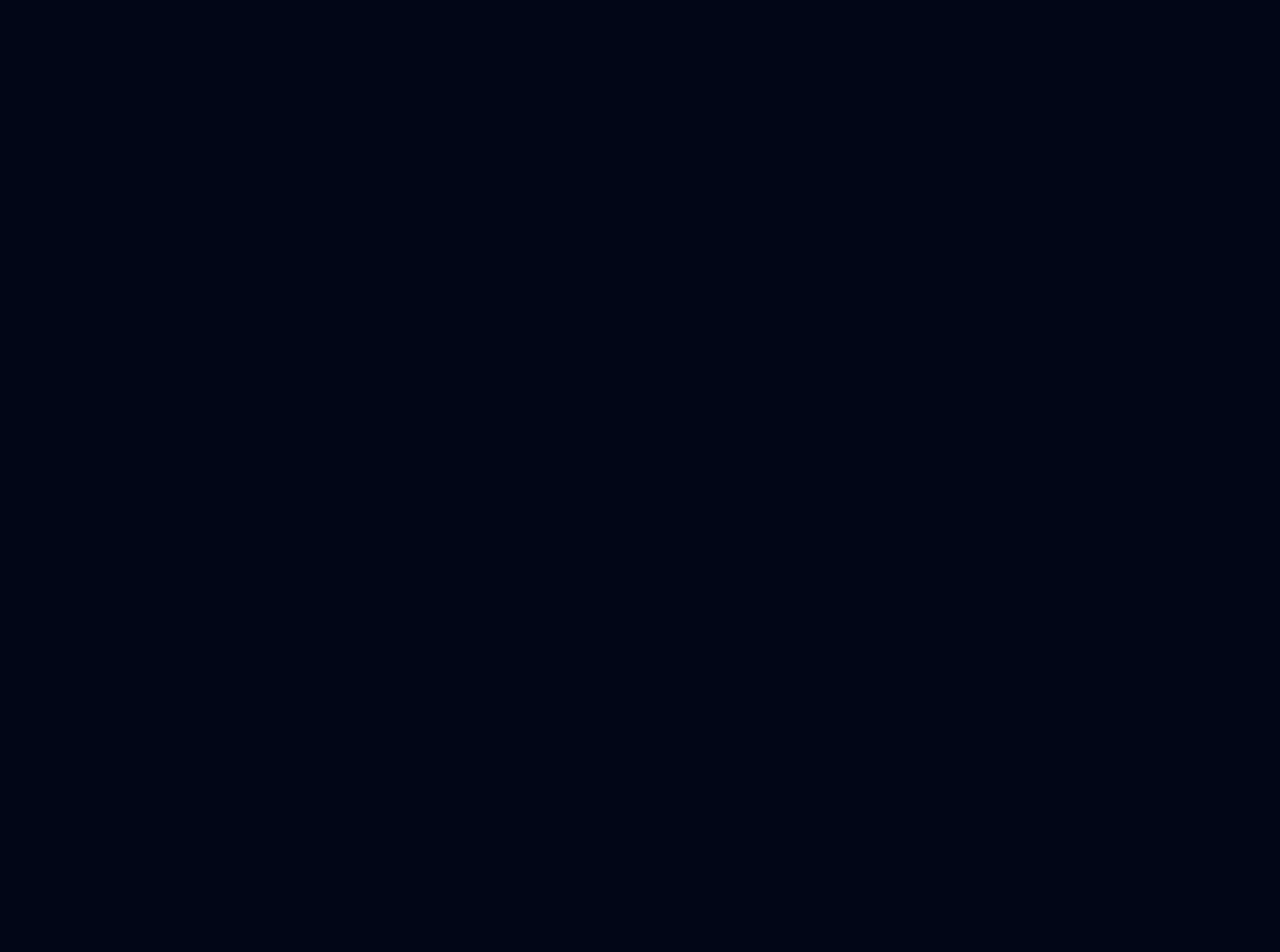
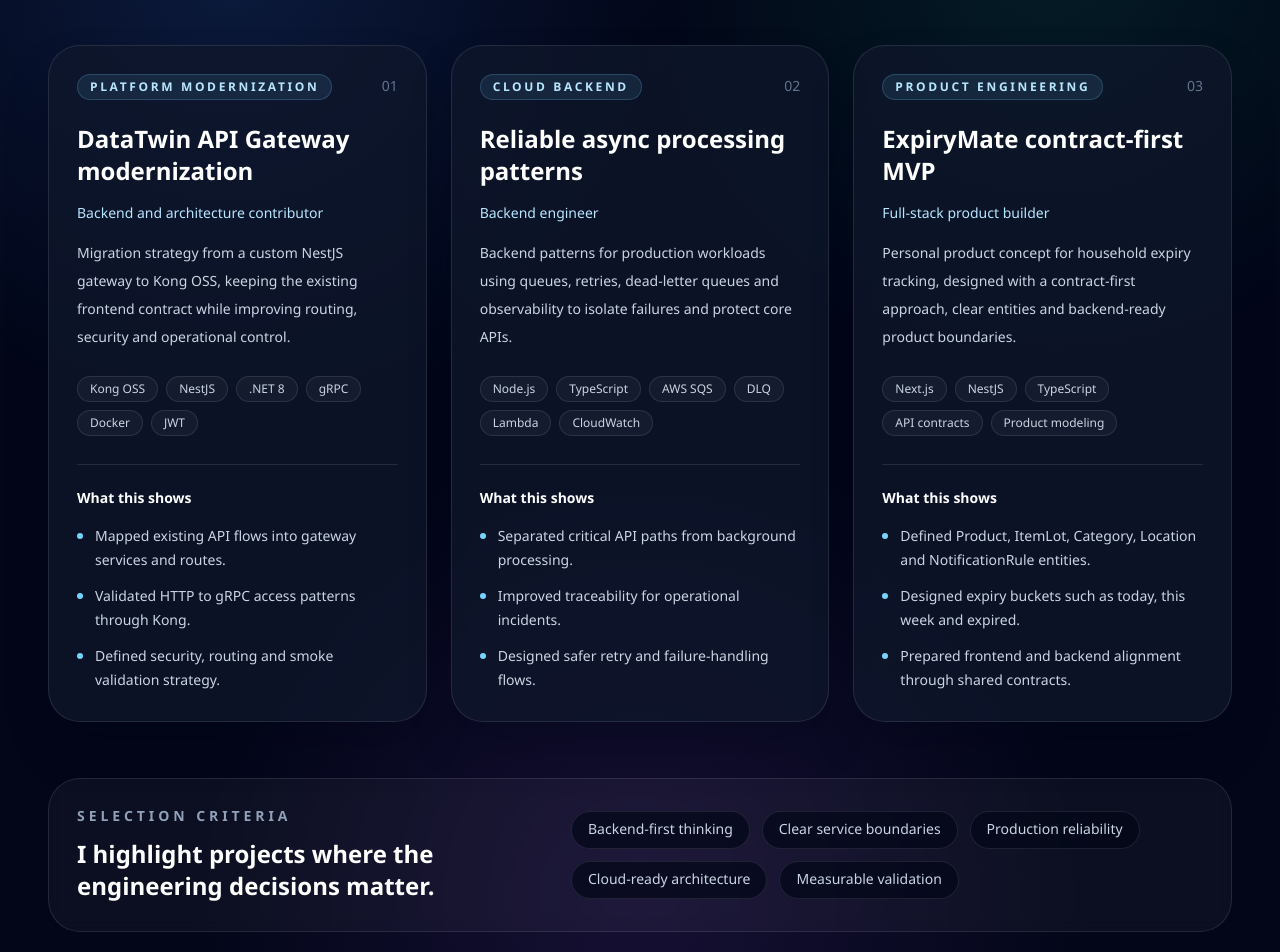
Before and after one commit to giordanap/portfolio, a Next.js app: page / in a window 1280 px wide. Shown: the part 9060-10012 px from the top of the page. Before the commit the page ends 9006 px from the top, so only its background shows below. Built offline with nearby package versions, Linux system fonts and the light colour scheme.

Commit message:
feat: add featured projects section

```diff
--- a/src/app/page.tsx
+++ b/src/app/page.tsx
@@ -7,6 +7,7 @@ import { ExpertiseSection } from "@/components/sections/expertise-section";
 import { HeroSection } from "@/components/sections/hero-section";
 import { CloudMediaSupportSection } from "@/components/sections/cloud-media-support-section";
 import { ProductionExperienceSection } from "@/components/sections/production-experience-section";
+import { FeaturedProjectsSection } from "@/components/sections/featured-projects-section";
 
 const previewSections = [
   {
@@ -67,6 +68,7 @@ export default function Home() {
         ))}
             <CloudMediaSupportSection />
       <ProductionExperienceSection />
+      <FeaturedProjectsSection />
     </main>
 
       <Footer />
--- /dev/null
+++ b/src/components/sections/featured-projects-section.tsx
@@ -0,0 +1,138 @@
+"use client";
+
+import { motion } from "framer-motion";
+
+import {
+  featuredProjects,
+  projectPrinciples,
+} from "@/data/featured-projects";
+
+export function FeaturedProjectsSection() {
+  return (
+    <section
+      id="projects"
+      className="relative overflow-hidden border-t border-white/10 bg-slate-950 px-6 py-24 text-white sm:px-8 lg:px-12"
+    >
+      <div className="absolute inset-0 bg-[radial-gradient(circle_at_18%_20%,rgba(59,130,246,0.16),transparent_30%),radial-gradient(circle_at_82%_18%,rgba(16,185,129,0.12),transparent_28%),radial-gradient(circle_at_50%_90%,rgba(168,85,247,0.12),transparent_34%)]" />
+
+      <div className="relative mx-auto flex max-w-7xl flex-col gap-14">
+        <motion.div
+          initial={{ opacity: 0, y: 24 }}
+          whileInView={{ opacity: 1, y: 0 }}
+          viewport={{ once: true, margin: "-120px" }}
+          transition={{ duration: 0.6, ease: "easeOut" }}
+          className="grid gap-8 lg:grid-cols-[0.9fr_1.1fr] lg:items-end"
+        >
+          <div>
+            <p className="mb-4 text-sm font-semibold uppercase tracking-[0.32em] text-sky-300">
+              Featured projects
+            </p>
+
+            <h2 className="text-3xl font-semibold tracking-tight text-white sm:text-4xl lg:text-5xl">
+              Projects that show backend judgment, not only UI.
+            </h2>
+          </div>
+
+          <p className="text-base leading-8 text-slate-300 sm:text-lg">
+            These projects represent how I think about software: API contracts,
+            distributed systems, cloud components, reliability, observability and
+            product delivery with clear technical boundaries.
+          </p>
+        </motion.div>
+
+        <div className="grid gap-6 lg:grid-cols-3">
+          {featuredProjects.map((project, index) => (
+            <motion.article
+              key={project.title}
+              initial={{ opacity: 0, y: 28 }}
+              whileInView={{ opacity: 1, y: 0 }}
+              viewport={{ once: true, margin: "-120px" }}
+              transition={{ duration: 0.55, delay: index * 0.08 }}
+              className="group flex min-h-full flex-col rounded-[2rem] border border-white/10 bg-slate-900/75 p-7 shadow-2xl shadow-slate-950/40 transition hover:-translate-y-1 hover:border-sky-300/40"
+            >
+              <div className="flex items-center justify-between gap-4">
+                <span className="rounded-full border border-sky-300/20 bg-sky-300/10 px-3 py-1 text-xs font-semibold uppercase tracking-[0.22em] text-sky-200">
+                  {project.label}
+                </span>
+
+                <span className="text-sm text-slate-500">0{index + 1}</span>
+              </div>
+
+              <h3 className="mt-6 text-2xl font-semibold text-white">
+                {project.title}
+              </h3>
+
+              <p className="mt-4 text-sm font-medium text-sky-200">
+                {project.role}
+              </p>
+
+              <p className="mt-4 text-sm leading-7 text-slate-300">
+                {project.description}
+              </p>
+
+              <div className="mt-6 flex flex-wrap gap-2">
+                {project.stack.map((item) => (
+                  <span
+                    key={item}
+                    className="rounded-full border border-white/10 bg-white/[0.04] px-3 py-1 text-xs font-medium text-slate-300"
+                  >
+                    {item}
+                  </span>
+                ))}
+              </div>
+
+              <div className="mt-7 border-t border-white/10 pt-6">
+                <p className="text-sm font-semibold text-white">
+                  What this shows
+                </p>
+
+                <ul className="mt-4 space-y-3">
+                  {project.outcomes.map((outcome) => (
+                    <li
+                      key={outcome}
+                      className="flex gap-3 text-sm leading-6 text-slate-300"
+                    >
+                      <span className="mt-2 h-1.5 w-1.5 shrink-0 rounded-full bg-sky-300" />
+                      {outcome}
+                    </li>
+                  ))}
+                </ul>
+              </div>
+            </motion.article>
+          ))}
+        </div>
+
+        <motion.div
+          initial={{ opacity: 0, y: 24 }}
+          whileInView={{ opacity: 1, y: 0 }}
+          viewport={{ once: true, margin: "-120px" }}
+          transition={{ duration: 0.6 }}
+          className="rounded-[2rem] border border-white/10 bg-white/[0.04] p-7 backdrop-blur"
+        >
+          <div className="flex flex-col gap-6 lg:flex-row lg:items-center lg:justify-between">
+            <div>
+              <p className="text-sm font-semibold uppercase tracking-[0.28em] text-slate-400">
+                Selection criteria
+              </p>
+
+              <h3 className="mt-3 text-2xl font-semibold text-white">
+                I highlight projects where the engineering decisions matter.
+              </h3>
+            </div>
+
+            <div className="flex flex-wrap gap-3">
+              {projectPrinciples.map((principle) => (
+                <span
+                  key={principle}
+                  className="rounded-full border border-white/10 bg-slate-950/70 px-4 py-2 text-sm font-medium text-slate-300"
+                >
+                  {principle}
+                </span>
+              ))}
+            </div>
+          </div>
+        </motion.div>
+      </div>
+    </section>
+  );
+}
--- /dev/null
+++ b/src/data/featured-projects.ts
@@ -0,0 +1,49 @@
+export const featuredProjects = [
+  {
+    label: "Platform modernization",
+    title: "DataTwin API Gateway modernization",
+    description:
+      "Migration strategy from a custom NestJS gateway to Kong OSS, keeping the existing frontend contract while improving routing, security and operational control.",
+    role: "Backend and architecture contributor",
+    stack: ["Kong OSS", "NestJS", ".NET 8", "gRPC", "Docker", "JWT"],
+    outcomes: [
+      "Mapped existing API flows into gateway services and routes.",
+      "Validated HTTP to gRPC access patterns through Kong.",
+      "Defined security, routing and smoke validation strategy.",
+    ],
+  },
+  {
+    label: "Cloud backend",
+    title: "Reliable async processing patterns",
+    description:
+      "Backend patterns for production workloads using queues, retries, dead-letter queues and observability to isolate failures and protect core APIs.",
+    role: "Backend engineer",
+    stack: ["Node.js", "TypeScript", "AWS SQS", "DLQ", "Lambda", "CloudWatch"],
+    outcomes: [
+      "Separated critical API paths from background processing.",
+      "Improved traceability for operational incidents.",
+      "Designed safer retry and failure-handling flows.",
+    ],
+  },
+  {
+    label: "Product engineering",
+    title: "ExpiryMate contract-first MVP",
+    description:
+      "Personal product concept for household expiry tracking, designed with a contract-first approach, clear entities and backend-ready product boundaries.",
+    role: "Full-stack product builder",
+    stack: ["Next.js", "NestJS", "TypeScript", "API contracts", "Product modeling"],
+    outcomes: [
+      "Defined Product, ItemLot, Category, Location and NotificationRule entities.",
+      "Designed expiry buckets such as today, this week and expired.",
+      "Prepared frontend and backend alignment through shared contracts.",
+    ],
+  },
+];
+
+export const projectPrinciples = [
+  "Backend-first thinking",
+  "Clear service boundaries",
+  "Production reliability",
+  "Cloud-ready architecture",
+  "Measurable validation",
+];
```
